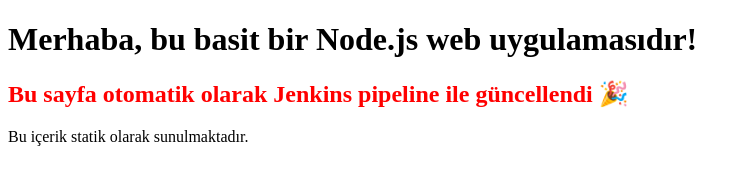
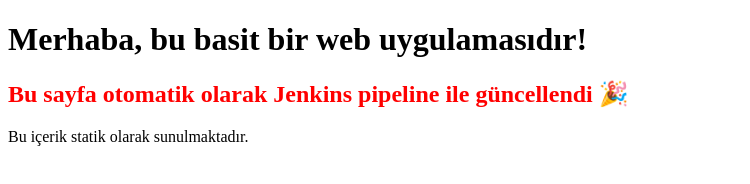
Before and after one commit to ogunmehmetsalih/visitor-app, a website: page app/public/index.html in a window 1280 px wide. Shown: the whole page, without its empty margins (0-750 px from the left). Drawn offline with Linux system fonts and the light colour scheme.

Commit message:
index.html edited

```diff
--- a/app/public/index.html
+++ b/app/public/index.html
@@ -5,7 +5,7 @@
   <title>Basit Uygulama</title>
 </head>
 <body>
-  <h1>Merhaba, bu basit bir Node.js web uygulamasıdır!</h1>
+  <h1>Merhaba, bu basit bir web uygulamasıdır!</h1>
   <h2 style="color: red;">Bu sayfa otomatik olarak Jenkins pipeline ile güncellendi 🎉</h2>
   <p>Bu içerik statik olarak sunulmaktadır.</p>
 </body>
```
